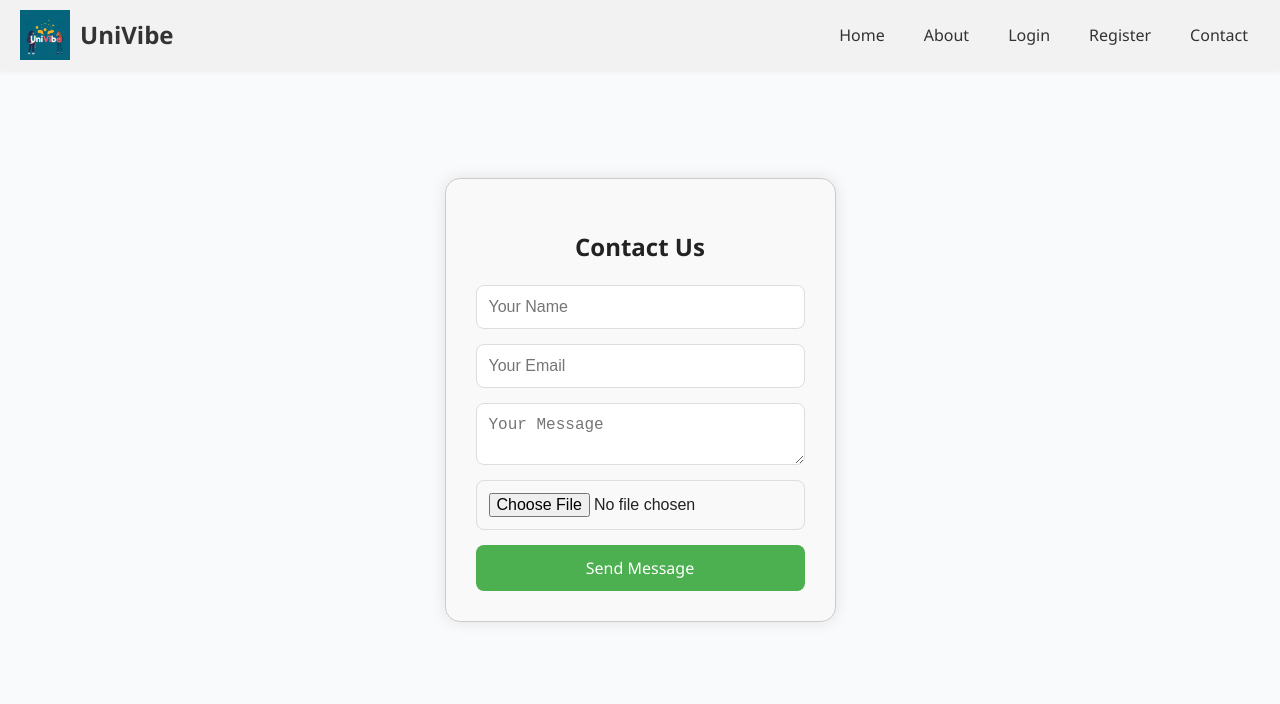
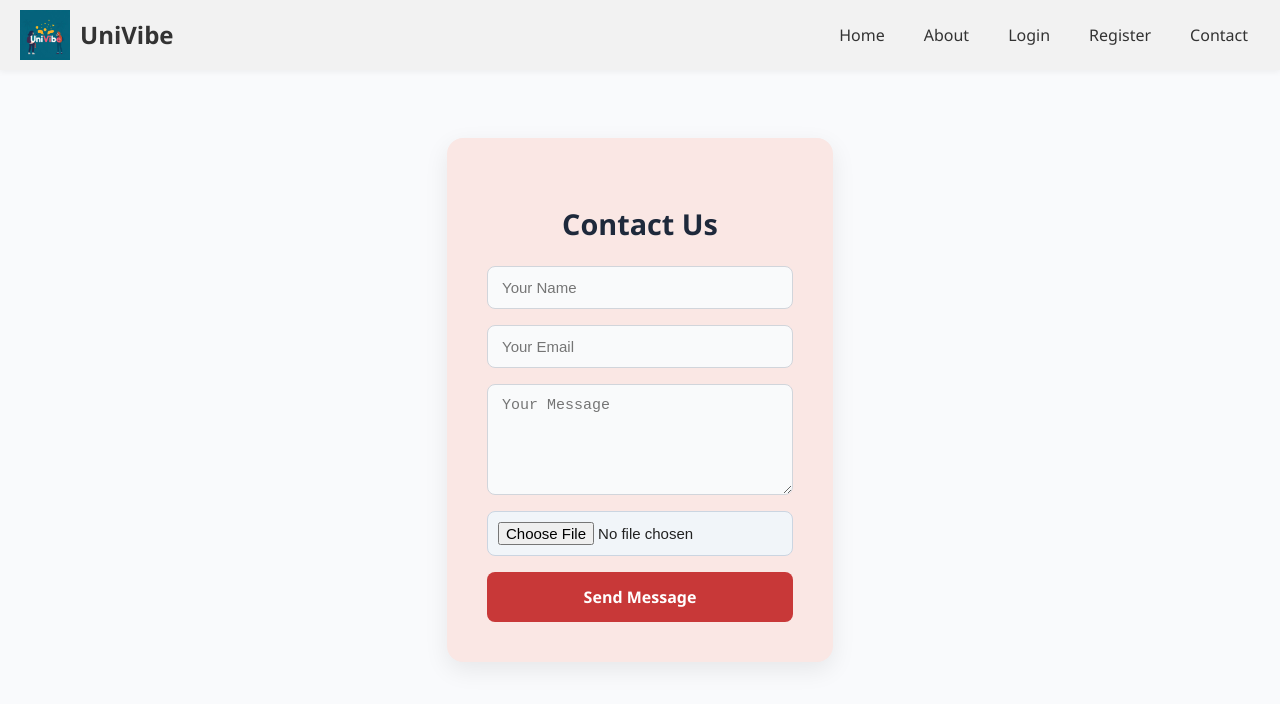
Before and after one commit to Meariaaam/UniVibe, a React (Vite) app in the folder client/: page /contact in a window 1280 px wide. Shown: the top 704 px of the page. Built offline with nearby package versions, Linux system fonts and the light colour scheme.

Commit message:
Small Changes / Sara

```diff
--- a/client/src/pages/ContactUs.css
+++ b/client/src/pages/ContactUs.css
@@ -1,42 +1,77 @@
+/*Sara Shmerti*/
+
+/* Container Styling */
 .contact-container {
-  max-width: 500px;
-  margin: 50px auto;
-  padding: 30px;
-  border: 1px solid #ccc;
-  border-radius: 15px;
-  background: #f9f9f9;
-  box-shadow: 0 0 15px rgba(0, 0, 0, 0.1);
+  max-width: 600px;
+  margin: 100px auto;
+  padding: 40px;
+  border-radius: 16px;
+  background: #fae7e4;
+  box-shadow: 0 8px 24px rgba(0, 0, 0, 0.08);
+  text-align: center;
+  font-family: 'Segoe UI', sans-serif;
 }
 
+/* Header */
+.contact-container h2 {
+  font-size: 1.8rem;
+  margin-bottom: 20px;
+  color: #1e293b;
+}
+
+/* Form Layout */
 .contact-form {
   display: flex;
   flex-direction: column;
+  gap: 16px;
 }
 
 .contact-form input,
 .contact-form textarea {
-  margin-bottom: 15px;
-  padding: 12px;
-  font-size: 16px;
+  padding: 12px 14px;
+  font-size: 15px;
   border-radius: 8px;
-  border: 1px solid #ddd;
+  border: 1px solid #d1d5db;
+  background-color: #f9fafb;
+  transition: border-color 0.3s;
 }
 
+.contact-form input:focus,
+.contact-form textarea:focus {
+  outline: none;
+  border-color: #3b82f6;
+  box-shadow: 0 0 0 2px rgba(59, 130, 246, 0.2);
+}
+
+/* File Upload Input */
+.contact-form input[type="file"] {
+  padding: 10px;
+  background-color: #f1f5f9;
+  border: 1px solid #cbd5e1;
+  cursor: pointer;
+}
+
+/* Button Styling */
 .contact-form button {
-  padding: 12px;
+  background-color: #c83838;
+  color: white;
+  padding: 14px;
   font-size: 16px;
-  background-color: #4caf50;
-  color: white;
+  font-weight: 600;
   border: none;
   border-radius: 8px;
   cursor: pointer;
+  transition: background 0.3s ease;
 }
 
 .contact-form button:hover {
-  background-color: #45a049;
+  background-color: #16a34a;
 }
 
+/* Status Message */
 .status-message {
-  margin-top: 15px;
-  font-weight: bold;
+  margin-top: 18px;
+  font-size: 14px;
+  font-weight: 500;
+  color: #1e3a8a;
 }
--- a/client/src/pages/ContactUs.jsx
+++ b/client/src/pages/ContactUs.jsx
@@ -1,9 +1,7 @@
 import React, { useState } from 'react';
-import { Link } from 'react-router-dom';
-import logo from '../assets/uni.jpg';
+
+import Header from '../components/Header';
 import './ContactUs.css';
-import Header from '../components/Header';
-
 
 const ContactUs = () => {
   const [formData, setFormData] = useState({
@@ -41,15 +39,15 @@ const ContactUs = () => {
       const result = await response.json();
 
       if (response.ok) {
-        setStatus('Message sent successfully!');
+        setStatus('✅ Message sent successfully!');
         setFormData({ name: '', email: '', message: '' });
         setFile(null);
       } else {
-        setStatus(`Error: ${result.error}`);
+        setStatus(`❌ Error: ${result.error}`);
       }
     } catch (error) {
       console.error(error);
-      setStatus('Failed to send message.');
+      setStatus('❌ Failed to send message.');
     }
   };
 
@@ -79,6 +77,7 @@ const ContactUs = () => {
           <textarea
             name="message"
             placeholder="Your Message"
+            rows="5"
             value={formData.message}
             onChange={handleChange}
             required
--- a/client/src/pages/Login.css
+++ b/client/src/pages/Login.css
@@ -87,7 +87,7 @@ body {
 
 /* Login Card */
 .login-card {
-  background: #e0f4ff;
+  background: #e7f9f1;
   padding: 30px;
   border-radius: 12px;
   box-shadow: 0 8px 20px rgba(0, 0, 0, 0.05);
--- a/client/src/pages/Register.css
+++ b/client/src/pages/Register.css
@@ -119,7 +119,7 @@ body {
 }
 
 .register-form button:hover {
-  background-color: #1e40af;
+  background-color: #178f69;
 }
 
 /* Message */
```
